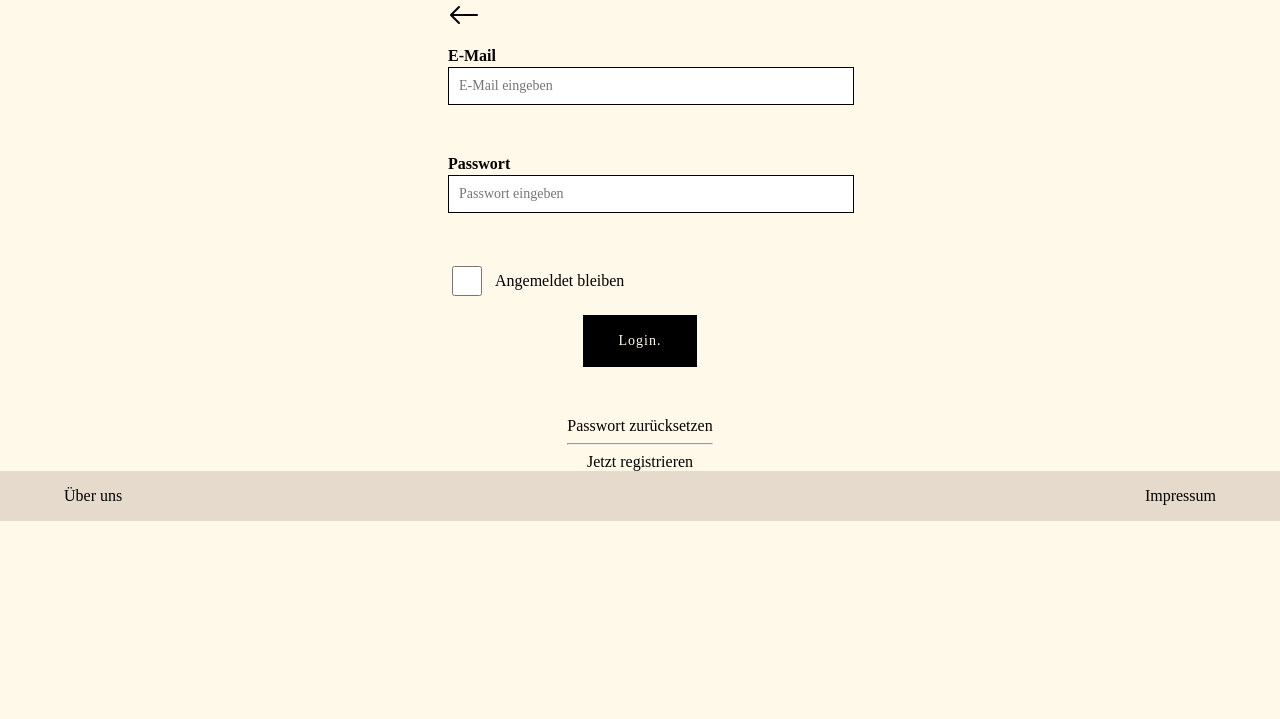
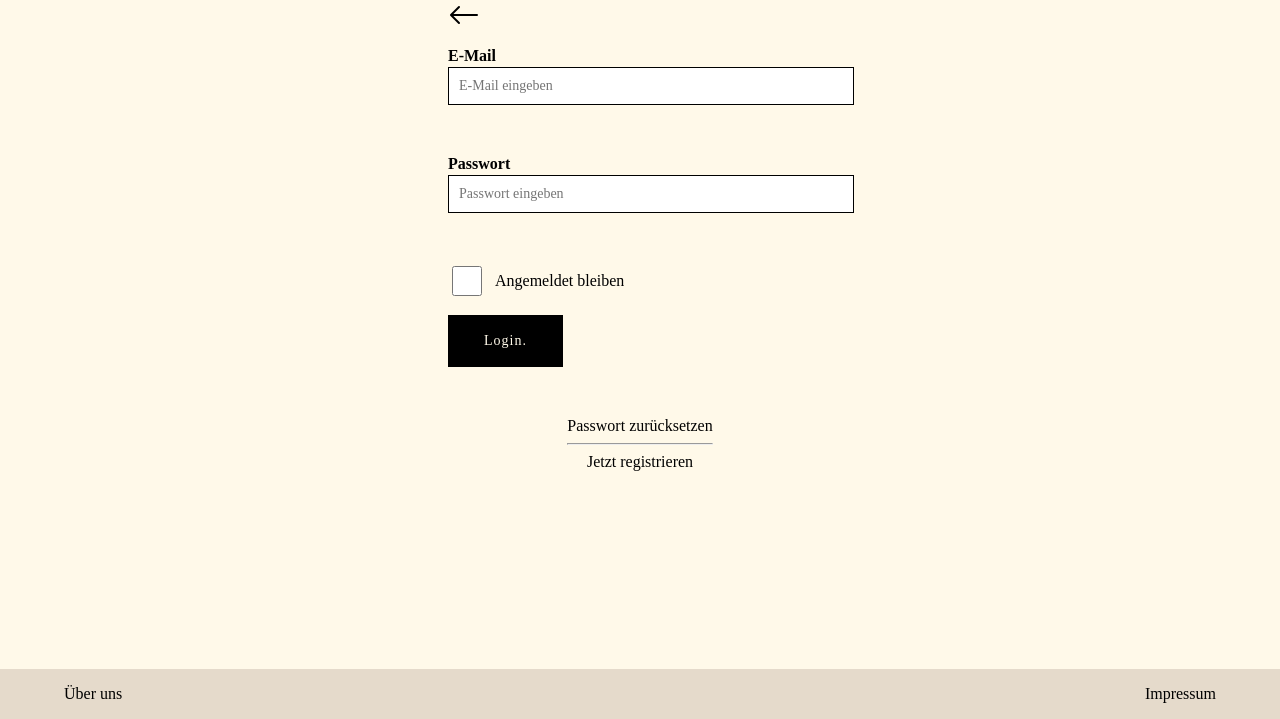
Before and after one commit to BadmintonCore/app, a PHP site: page /login.html in a window 1280 px wide. Shown: the part 81-800 px from the top of the page. Run offline with PHP 8.4, Linux system fonts and the light colour scheme.

Commit message:
feat: fixed merge conflicts

```diff
--- a/src/login.html
+++ b/src/login.html
@@ -67,7 +67,7 @@
     </div>
 
     <!--Button zum Einreichen (submit)-->
-    <button type="submit" class="btn">
+    <button type="submit" class="btn align-start">
         Login.
     </button>
 
--- a/src/mystyle.css
+++ b/src/mystyle.css
@@ -113,6 +113,7 @@ footer {
     justify-content: space-between;
     padding: 0 5%;
     margin: 0;
+    position: fixed;
 }
 
 /** Komponenten */
```
